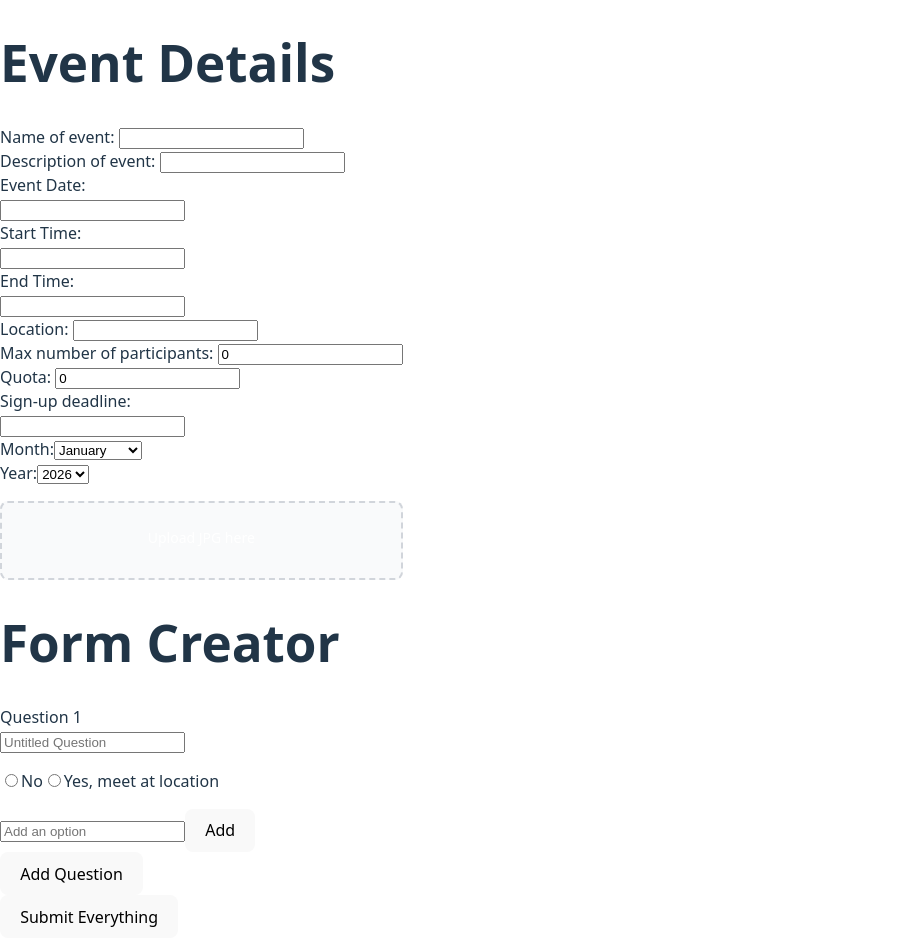
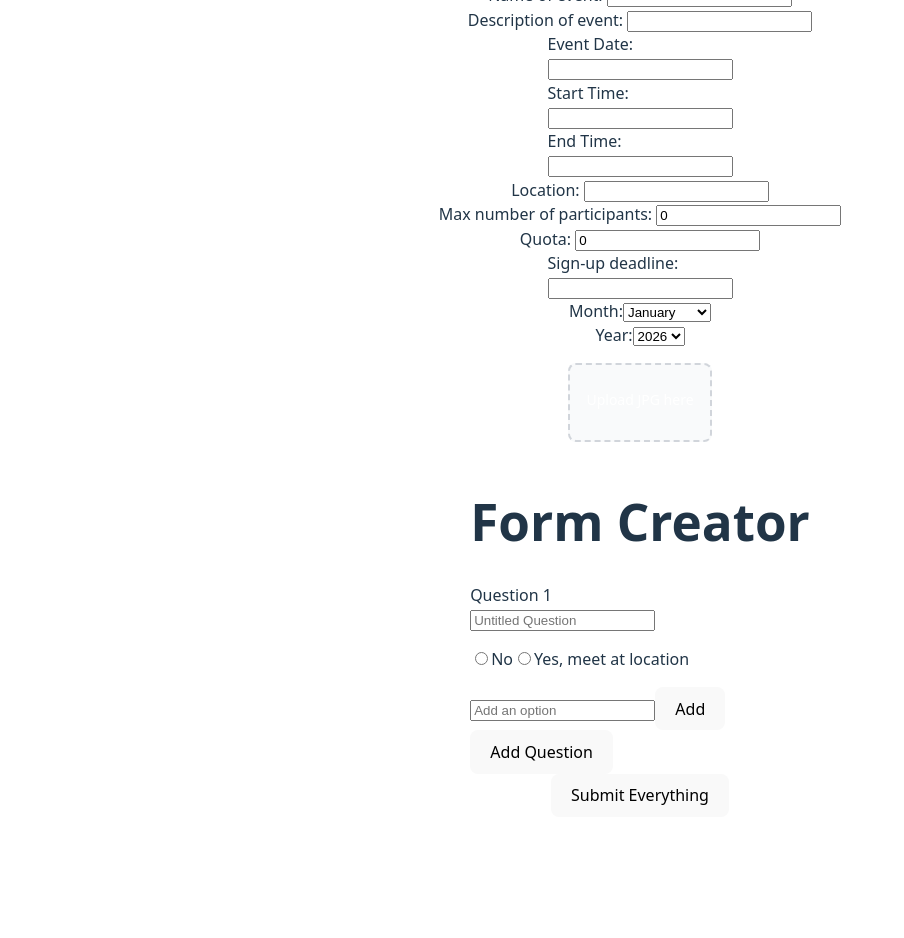
Before and after one commit to Joshua-Seah/H4G-2026, a React (Vite) app: page /staff-form in a window 1280 px wide. Shown: the whole page, without its empty margins (0-904 px from the left). After the commit the page ends 817 px from the top, so only its background shows below. Built offline with nearby package versions, Linux system fonts and the light colour scheme; no server answers.

Commit message:
so help me god

```diff
--- a/src/Form/EventDetails.jsx
+++ b/src/Form/EventDetails.jsx
@@ -44,9 +44,12 @@ export default function EventDetails({onChange}) {
     }));
   };
 
-  return (<>
-  <h1>Event Details</h1>
-  <form>
+  return (<div>
+  <form style={{
+                    display: 'flex',
+                    flexDirection: 'column', // Stacks inputs vertically
+                    alignItems: 'center',    // <--- THIS fixes the button alignment
+                    gap: '0.5px'     }}>
     <div>
         <label>Name of event: </label>
         <input name="name" value={formData.name} onChange={handleChange}></input>
@@ -106,5 +109,5 @@ export default function EventDetails({onChange}) {
       </div>
     </div>
   </form>
-  </>)
+  </div>)
 }
--- a/src/Form/MainStaffForm.jsx
+++ b/src/Form/MainStaffForm.jsx
@@ -93,7 +93,14 @@ export default function MainStaffForm() {
 
 
 
-    return (<>
+    return ( <div style={{
+                display: 'flex',
+                justifyContent: 'center', // Centers VERTICALLY (main axis) because of column direction
+                alignItems: 'center',     // Centers HORIZONTALLY (cross axis) because of column direction
+                height: '100vh',
+                width: '100vw',           // <--- FIX: Ensures the container spans the full width of the screen
+                flexDirection: 'column',
+  }}>
   <div>
     <EventDetails onChange={setEventData}/>
   </div>
@@ -160,5 +167,5 @@ export default function MainStaffForm() {
     <FormCreator onChange={setFormQuestions}/>
   </div>
   <button onClick={handleSubmit}>Submit Everything</button>
-</>)
+</div>)
 }
```
